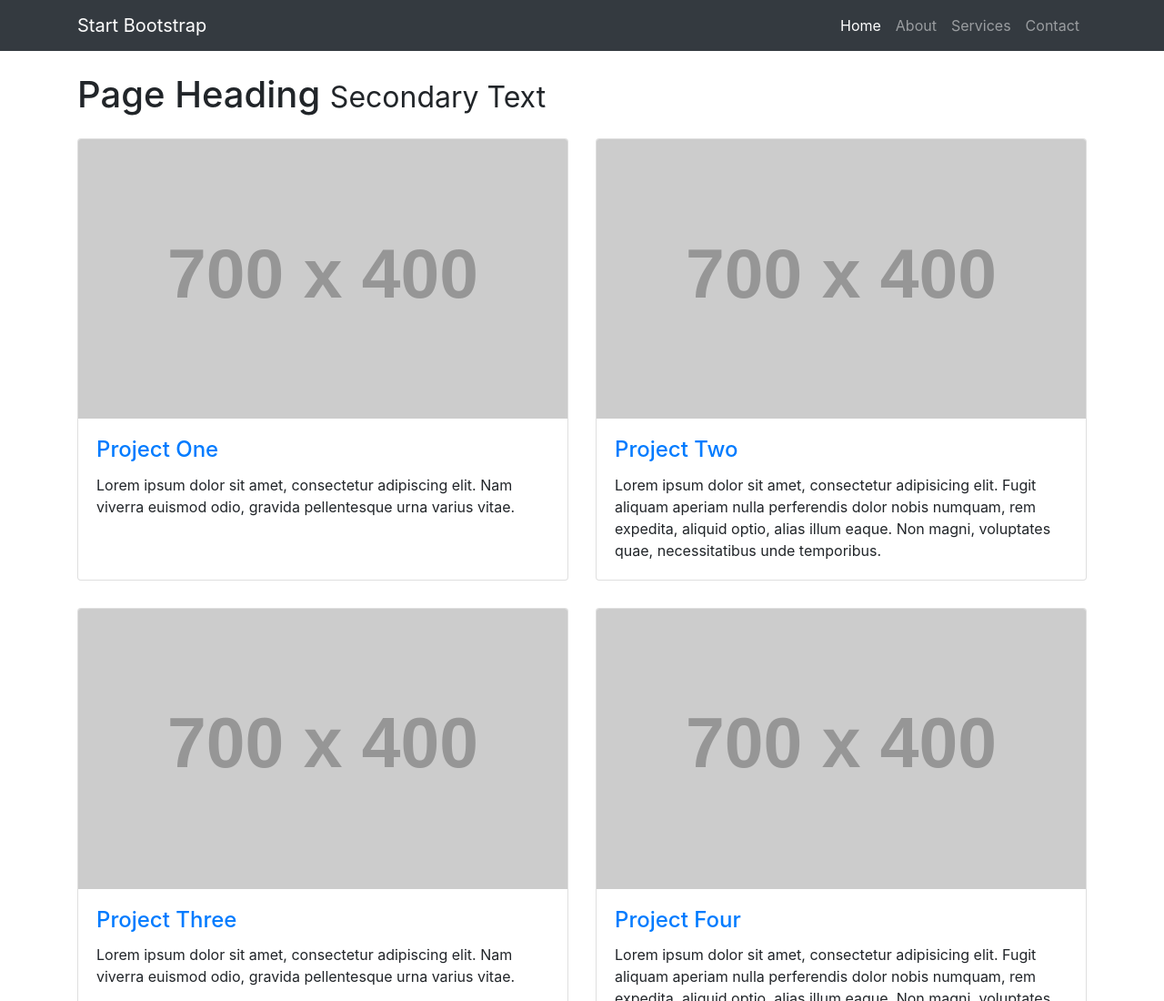
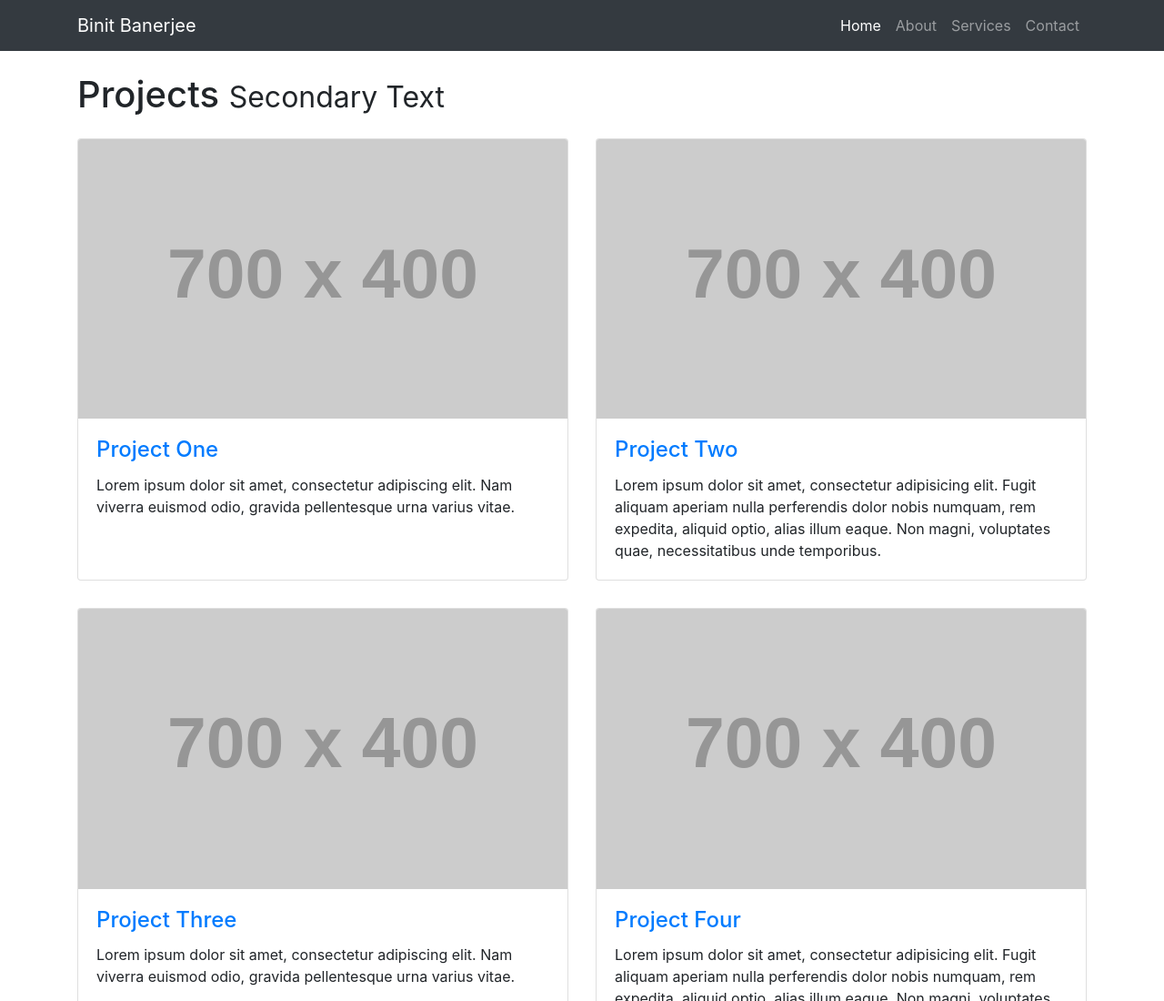
Before and after one commit to binitbanerjee/binitbanerjee.github.io, a website: page gh-portfolio/index.html in a window 1280 px wide. Shown: the top 1100 px of the page at 91% size. Drawn offline with Linux system fonts and the light colour scheme; placeholder pictures from the web are drawn by us.

Commit message:
Update index.html

```diff
--- a/gh-portfolio/index.html
+++ b/gh-portfolio/index.html
@@ -23,7 +23,7 @@
     <!-- Navigation -->
     <nav class="navbar navbar-expand-lg navbar-dark bg-dark fixed-top">
       <div class="container">
-        <a class="navbar-brand" href="#">Start Bootstrap</a>
+        <a class="navbar-brand" href="#">Binit Banerjee</a>
         <button class="navbar-toggler" type="button" data-toggle="collapse" data-target="#navbarResponsive" aria-controls="navbarResponsive" aria-expanded="false" aria-label="Toggle navigation">
           <span class="navbar-toggler-icon"></span>
         </button>
@@ -52,7 +52,7 @@
     <div class="container">
 
       <!-- Page Heading -->
-      <h1 class="my-4">Page Heading
+      <h1 class="my-4">Projects
         <small>Secondary Text</small>
       </h1>
 
```
